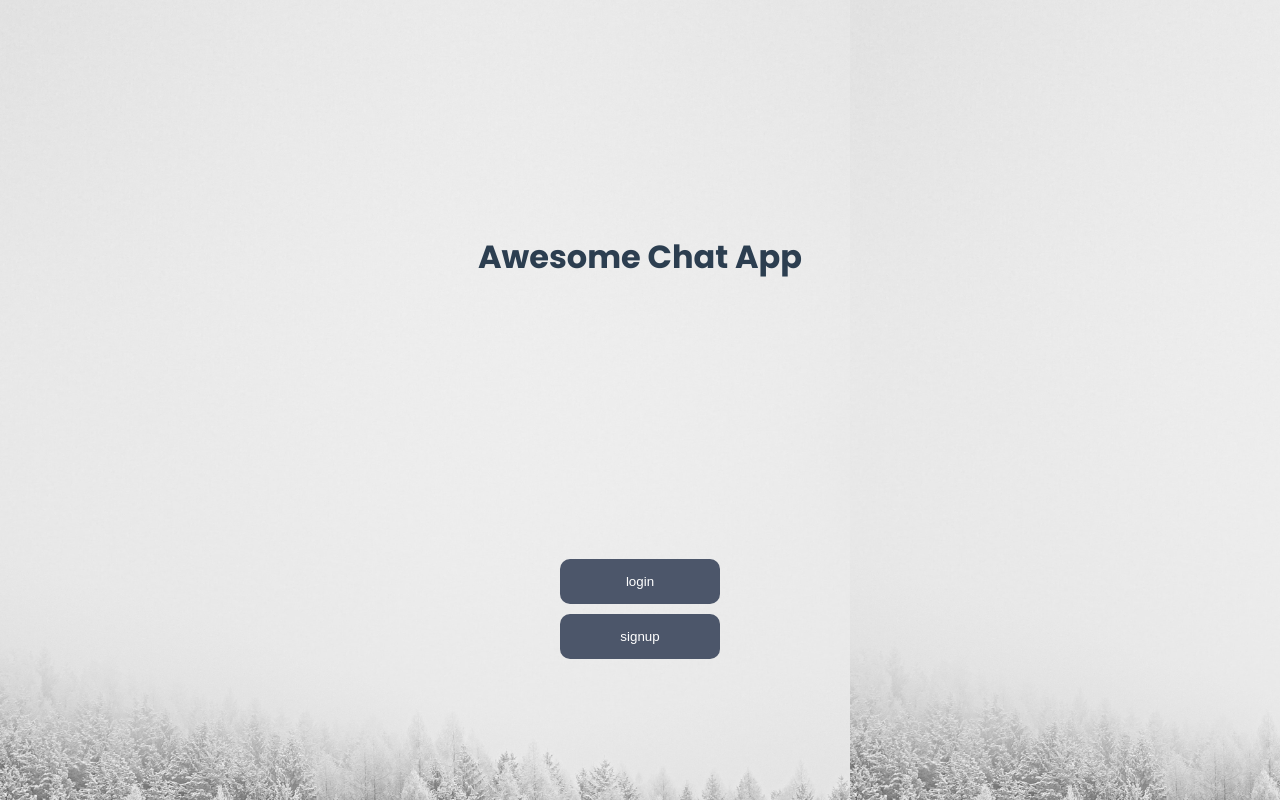
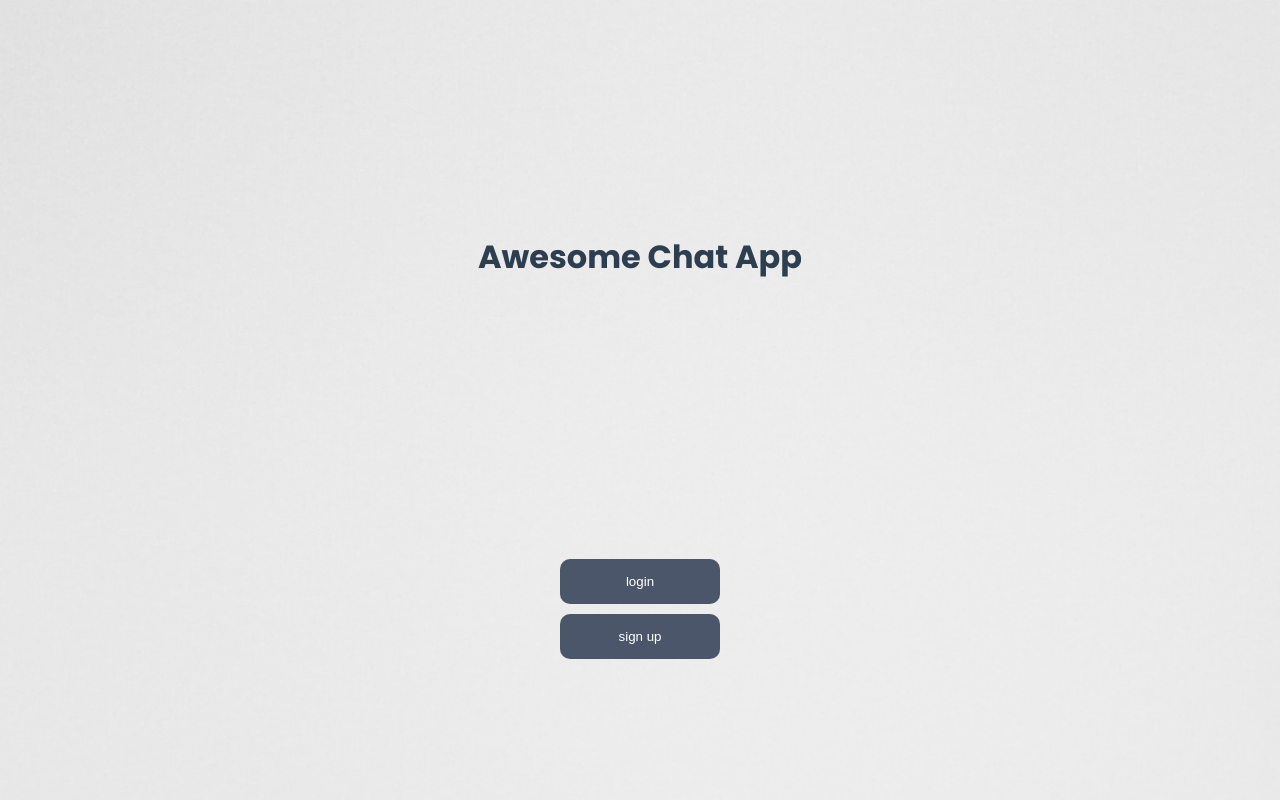
Before and after one commit to matiasvainio/awesome-chat-app, a Vue app in the folder frontend/: page / in a window 1280 px wide. Built offline with nearby package versions, Linux system fonts and the light colour scheme.

Commit message:
more css

```diff
--- a/frontend/src/App.vue
+++ b/frontend/src/App.vue
@@ -65,6 +65,16 @@ export default {
   box-sizing: border-box;
 }
 
+.parent-div {
+  display: flex;
+  flex-direction: column;
+  height: 100vh;
+}
+
+body {
+  background-color: #eceff4;
+}
+
 button {
   border: none;
   color: white;
--- a/frontend/src/views/Home.vue
+++ b/frontend/src/views/Home.vue
@@ -45,6 +45,9 @@ export default {
   display: flex;
   flex-direction: column;
   justify-content: center;
+  background-image: url('../res/bg.jpg');
+  background-size: cover;
+  height: 100%;
 }
 
 .room-links {
--- a/frontend/src/views/Landing.vue
+++ b/frontend/src/views/Landing.vue
@@ -6,18 +6,12 @@
       <SignupForm v-if="signup" />
     </div>
     <div class="buttons">
-      <button
-        id="login"
-        @click="handleShow"
-      >
+      <button id="login" @click="handleShow">
         login
       </button>
       <div>
-        <button
-          id="signup"
-          @click="handleShow"
-        >
-          signup
+        <button id="signup" @click="handleShow">
+          sign up
         </button>
       </div>
     </div>
@@ -63,7 +57,7 @@ h1 {
   flex-direction: column;
   justify-content: space-evenly;
   background-image: url('../res/bg.jpg');
-  background-size: 850px auto;
+  background-size: cover;
 }
 
 button {
```
